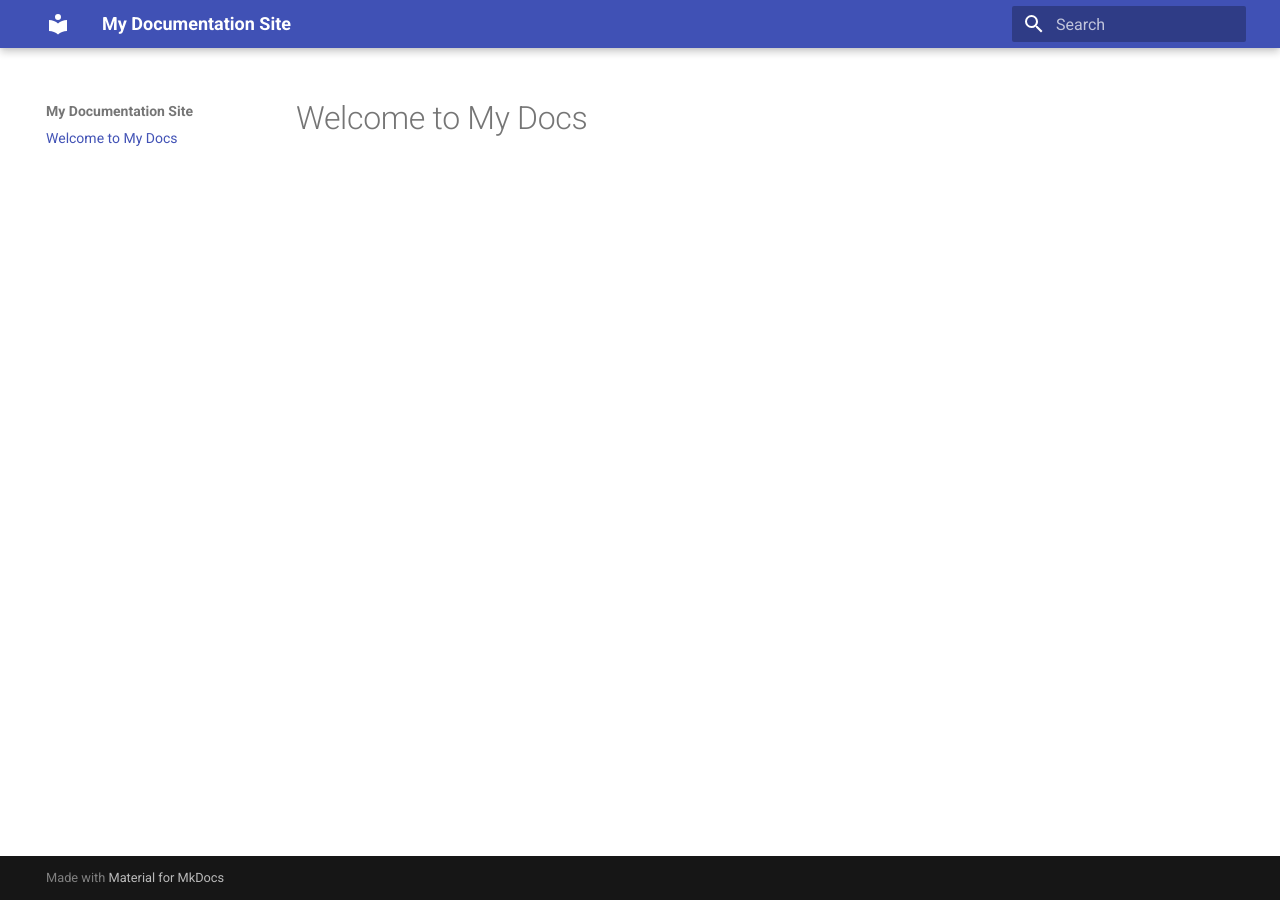
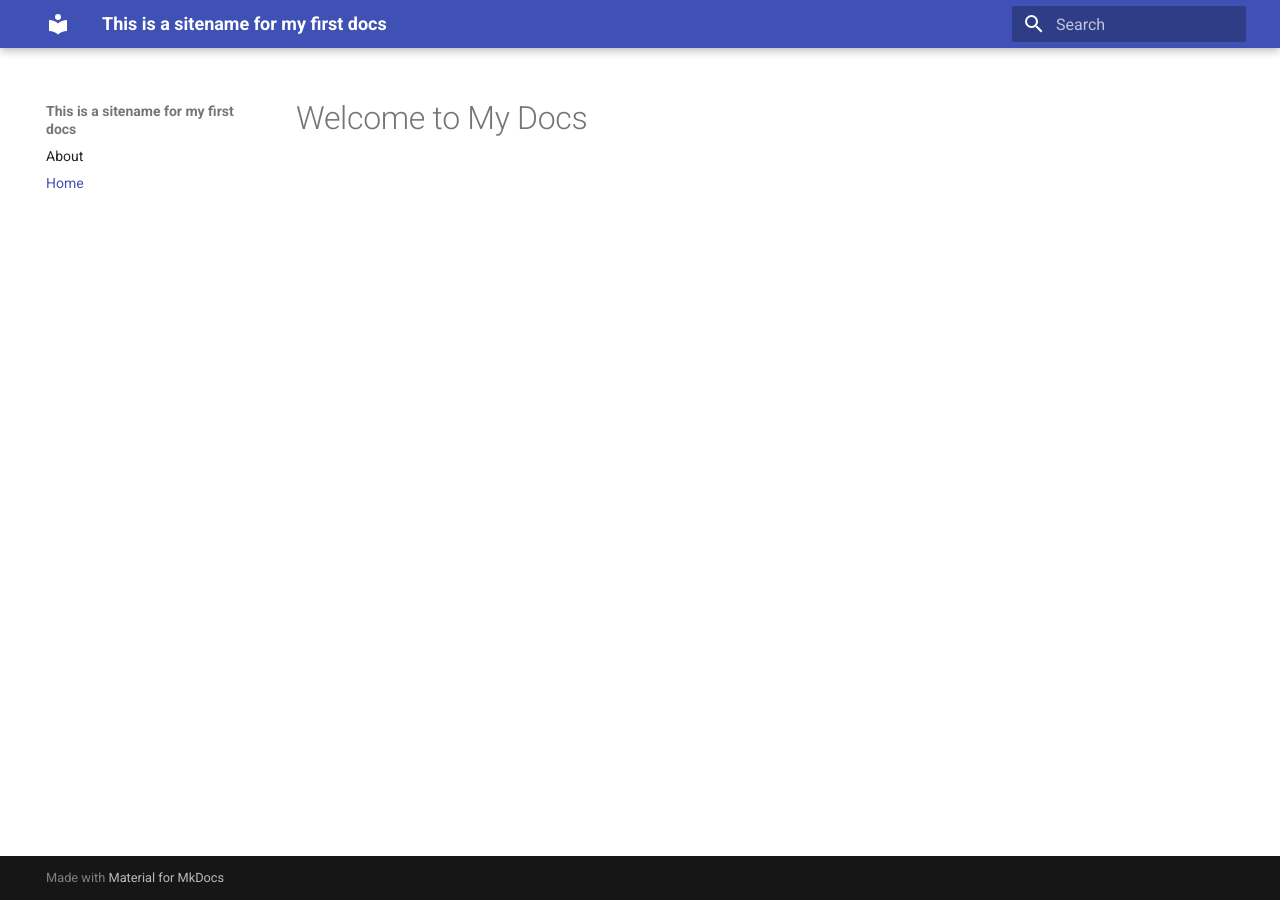
Before and after one commit to HisokaScripter/GameDevTemplates, an MkDocs documentation site: the page built from docs/index.md, in a window 1280 px wide. Built offline with MkDocs 1.6.1 and Material for MkDocs 9.7.7, drawn with Linux system fonts in a browser that asks for light colours.

Commit message:
Final Push to main branch for mkdocs deployment

```diff
--- /dev/null
+++ b/docs/about.md
@@ -0,0 +1 @@
+# Hey this is about me
--- a/mkdocs.yml
+++ b/mkdocs.yml
@@ -1,3 +1,11 @@
 site_name: My Documentation Site
 theme:
   name: material
+
+site_name: This is a sitename for my first docs
+theme:
+  name: material
+
+nav:
+  - About: about.md
+  - Home: index.md
```
Also changed, not shown: docs/index.md (line endings or trailing spaces).
